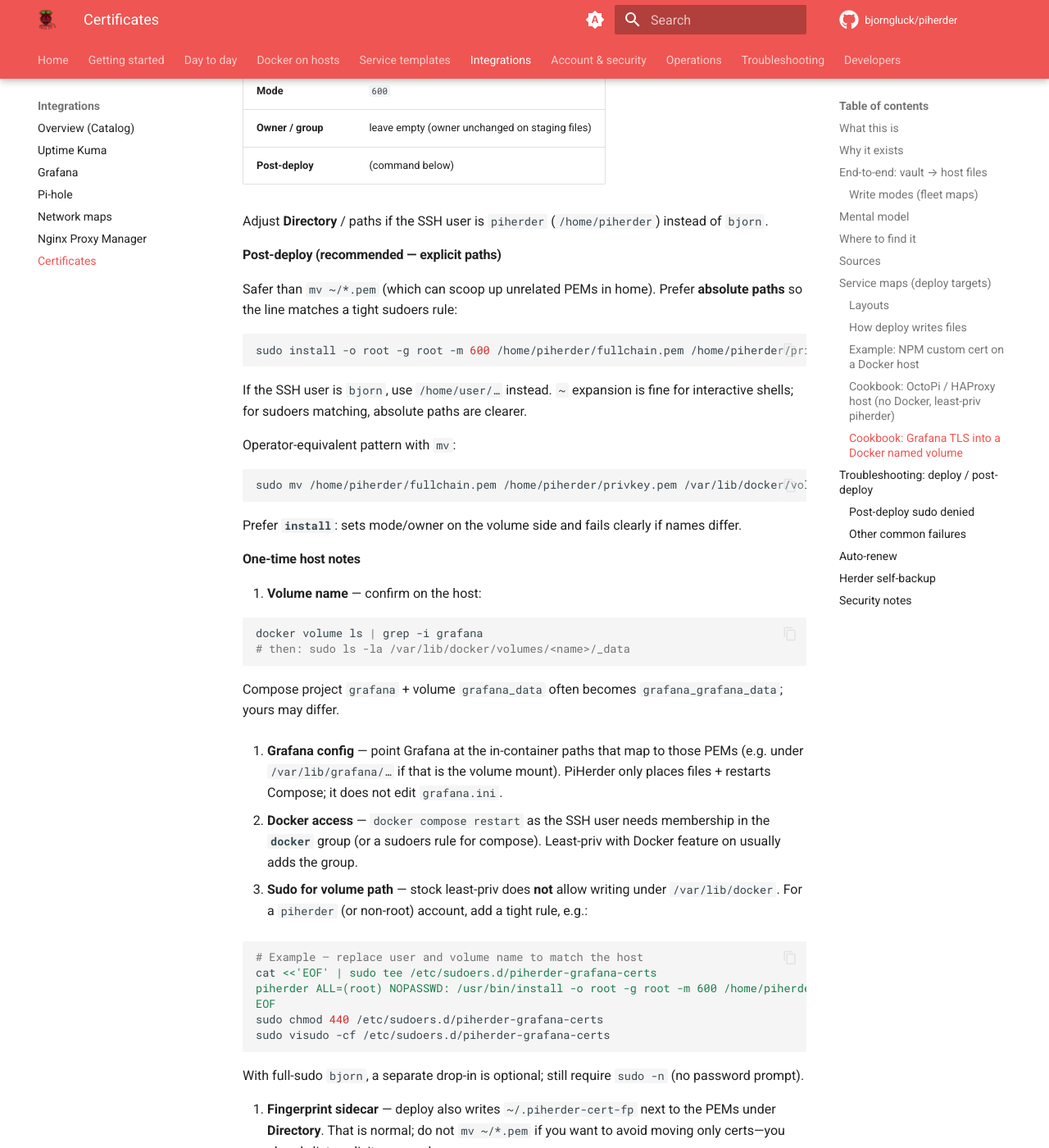
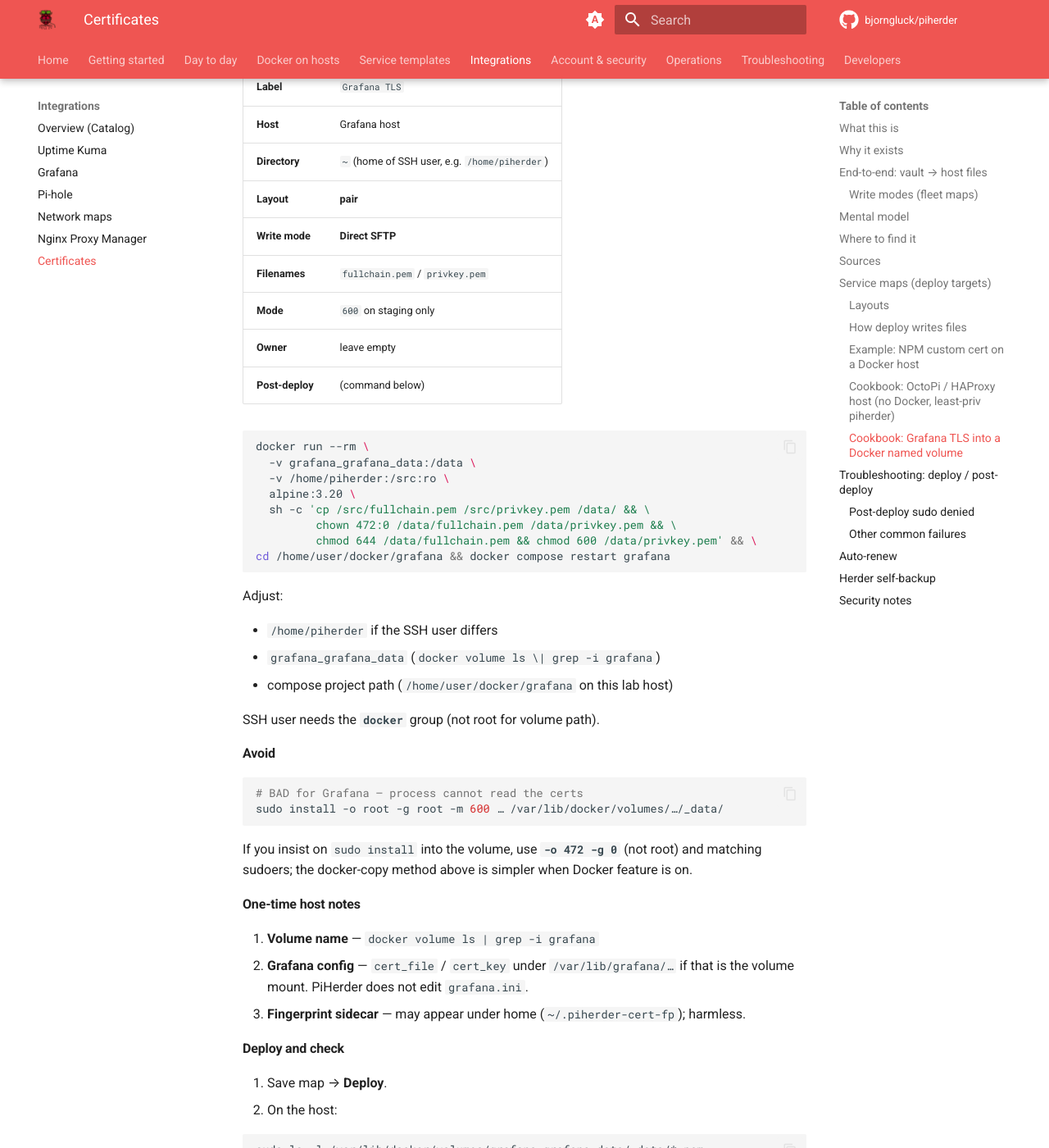
Before and after one commit to bjorngluck/piherder, an MkDocs documentation site: the page built from wiki/integrations/certificates.md, in a window 1280 px wide and 1400 px high, scrolled down 7403 px. Shown: the whole window at 82% size. Built offline with MkDocs 1.6.1 and Material for MkDocs 9.7.7, drawn with Linux system fonts in a browser that asks for light colours; comment, search, counter and statistics services are not loaded; some of the changed text lies outside the part shown.

Commit message:
fix(certs): Grafana volume deploy must use UID 472, not root:600
root:root mode 600 PEMs caused Grafana crash loops (permission denied
on fullchain.pem). Preset and cookbook now stage in home then docker
copy into the volume as chown 472:0; document the failure mode and fix.

````diff
--- a/wiki/integrations/certificates.md
+++ b/wiki/integrations/certificates.md
@@ -203,80 +203,81 @@
 
 ### Cookbook: Grafana TLS into a Docker named volume
 
-Use when Grafana (or similar) expects PEMs **inside a Docker named volume** (not a bind-mount you control under `/opt/…`), e.g.:
+Use when Grafana expects PEMs **inside its data volume**, e.g. in-container:
 
 ```text
-/var/lib/docker/volumes/grafana_grafana_data/_data/fullchain.pem
-/var/lib/docker/volumes/grafana_grafana_data/_data/privkey.pem
+/var/lib/grafana/fullchain.pem
+/var/lib/grafana/privkey.pem
 ```
 
-and the stack lives at `~/docker/grafana/` with `docker compose restart`.
+(host path often `/var/lib/docker/volumes/grafana_grafana_data/_data/…`).
 
-**Pair layout** writes two files. SFTP as a normal user cannot write under `/var/lib/docker/…`, so stage under the SSH user’s home, then **`sudo install`** (or `mv`) into the volume and restart Compose.
+#### Why Grafana crashed after a “successful” deploy
 
-#### Service map
+Official `grafana/grafana` runs as **UID 472**. Installing PEMs as **`root:root` mode `600`** makes them unreadable:
+
+```text
+could not load SSL certificate: open /var/lib/grafana/fullchain.pem: permission denied
+```
+
+→ crash loop (`Restarting (1)`). Deploy “success” only means SSH + commands exited 0, not that Grafana can read the files.
+
+**Fix on a broken host** (SSH user in `docker` group):
+
+```bash
+docker run --rm -v grafana_grafana_data:/data alpine:3.20 \
+  sh -c 'chown 472:0 /data/fullchain.pem /data/privkey.pem && \
+         chmod 644 /data/fullchain.pem && chmod 600 /data/privkey.pem'
+cd /home/user/docker/grafana && docker compose restart grafana   # adjust path
+```
+
+#### Service map (recommended — no sudo)
 
 | Field | Value |
 |--------|--------|
 | **Label** | `Grafana TLS` |
 | **Host** | Grafana host |
-| **Directory** | `~` (or absolute home, e.g. `/home/user`) |
+| **Directory** | `~` (home of SSH user, e.g. `/home/piherder`) |
 | **Layout** | **pair** |
-| **Fullchain filename** | `fullchain.pem` |
-| **Privkey filename** | `privkey.pem` |
-| **Mode** | `600` |
-| **Owner / group** | leave empty (owner unchanged on staging files) |
+| **Write mode** | **Direct SFTP** |
+| **Filenames** | `fullchain.pem` / `privkey.pem` |
+| **Mode** | `600` on staging only |
+| **Owner** | leave empty |
 | **Post-deploy** | (command below) |
 
-Adjust **Directory** / paths if the SSH user is `piherder` (`/home/piherder`) instead of `bjorn`.
+```bash
+docker run --rm \
+  -v grafana_grafana_data:/data \
+  -v /home/piherder:/src:ro \
+  alpine:3.20 \
+  sh -c 'cp /src/fullchain.pem /src/privkey.pem /data/ && \
+         chown 472:0 /data/fullchain.pem /data/privkey.pem && \
+         chmod 644 /data/fullchain.pem && chmod 600 /data/privkey.pem' && \
+cd /home/user/docker/grafana && docker compose restart grafana
+```
 
-#### Post-deploy (recommended — explicit paths)
+Adjust:
 
-Safer than `mv ~/*.pem` (which can scoop up unrelated PEMs in home). Prefer **absolute paths** so the line matches a tight sudoers rule:
+- `/home/piherder` if the SSH user differs
+- `grafana_grafana_data` (`docker volume ls \| grep -i grafana`)
+- compose project path (`/home/user/docker/grafana` on this lab host)
+
+SSH user needs the **`docker`** group (not root for volume path).
+
+#### Avoid
 
 ```bash
-sudo install -o root -g root -m 600 /home/piherder/fullchain.pem /home/piherder/privkey.pem /var/lib/docker/volumes/grafana_grafana_data/_data/ && cd /home/piherder/docker/grafana && docker compose restart
+# BAD for Grafana — process cannot read the certs
+sudo install -o root -g root -m 600 … /var/lib/docker/volumes/…/_data/
 ```
 
-If the SSH user is `bjorn`, use `/home/user/…` instead. `~` expansion is fine for interactive shells; for sudoers matching, absolute paths are clearer.
-
-Operator-equivalent pattern with `mv`:
-
-```bash
-sudo mv /home/piherder/fullchain.pem /home/piherder/privkey.pem /var/lib/docker/volumes/grafana_grafana_data/_data/ && cd /home/piherder/docker/grafana && docker compose restart
-```
-
-Prefer **`install`**: sets mode/owner on the volume side and fails clearly if names differ.
+If you insist on `sudo install` into the volume, use **`-o 472 -g 0`** (not root) and matching sudoers; the docker-copy method above is simpler when Docker feature is on.
 
 #### One-time host notes
 
-1. **Volume name** — confirm on the host:
-
-   ```bash
-   docker volume ls | grep -i grafana
-   # then: sudo ls -la /var/lib/docker/volumes/<name>/_data
-   ```
-
-   Compose project `grafana` + volume `grafana_data` often becomes `grafana_grafana_data`; yours may differ.
-
-2. **Grafana config** — point Grafana at the in-container paths that map to those PEMs (e.g. under `/var/lib/grafana/…` if that is the volume mount). PiHerder only places files + restarts Compose; it does not edit `grafana.ini`.
-
-3. **Docker access** — `docker compose restart` as the SSH user needs membership in the **`docker`** group (or a sudoers rule for compose). Least-priv with Docker feature on usually adds the group.
-
-4. **Sudo for volume path** — stock least-priv does **not** allow writing under `/var/lib/docker`. For a `piherder` (or non-root) account, add a tight rule, e.g.:
-
-   ```bash
-   # Example — replace user and volume name to match the host
-   cat <<'EOF' | sudo tee /etc/sudoers.d/piherder-grafana-certs
-   piherder ALL=(root) NOPASSWD: /usr/bin/install -o root -g root -m 600 /home/piherder/fullchain.pem /home/piherder/privkey.pem /var/lib/docker/volumes/grafana_grafana_data/_data/
-   EOF
-   sudo chmod 440 /etc/sudoers.d/piherder-grafana-certs
-   sudo visudo -cf /etc/sudoers.d/piherder-grafana-certs
-   ```
-
-   With full-sudo `bjorn`, a separate drop-in is optional; still require `sudo -n` (no password prompt).
-
-5. **Fingerprint sidecar** — deploy also writes `~/.piherder-cert-fp` next to the PEMs under **Directory**. That is normal; do not `mv ~/*.pem` if you want to avoid moving only certs—you already list explicit names above.
+1. **Volume name** — `docker volume ls | grep -i grafana`
+2. **Grafana config** — `cert_file` / `cert_key` under `/var/lib/grafana/…` if that is the volume mount. PiHerder does not edit `grafana.ini`.
+3. **Fingerprint sidecar** — may appear under home (`~/.piherder-cert-fp`); harmless.
 
 #### Deploy and check
 
````
Also changed, not shown: 1 other file.
